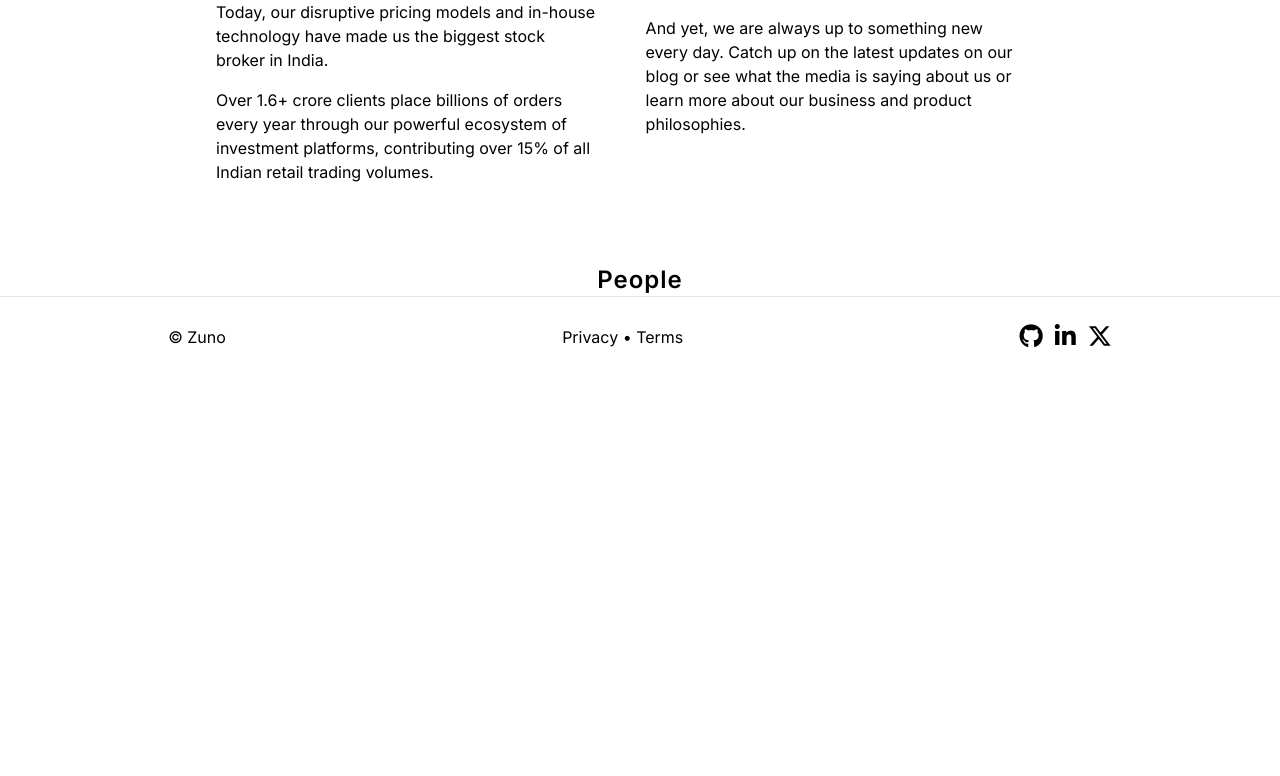
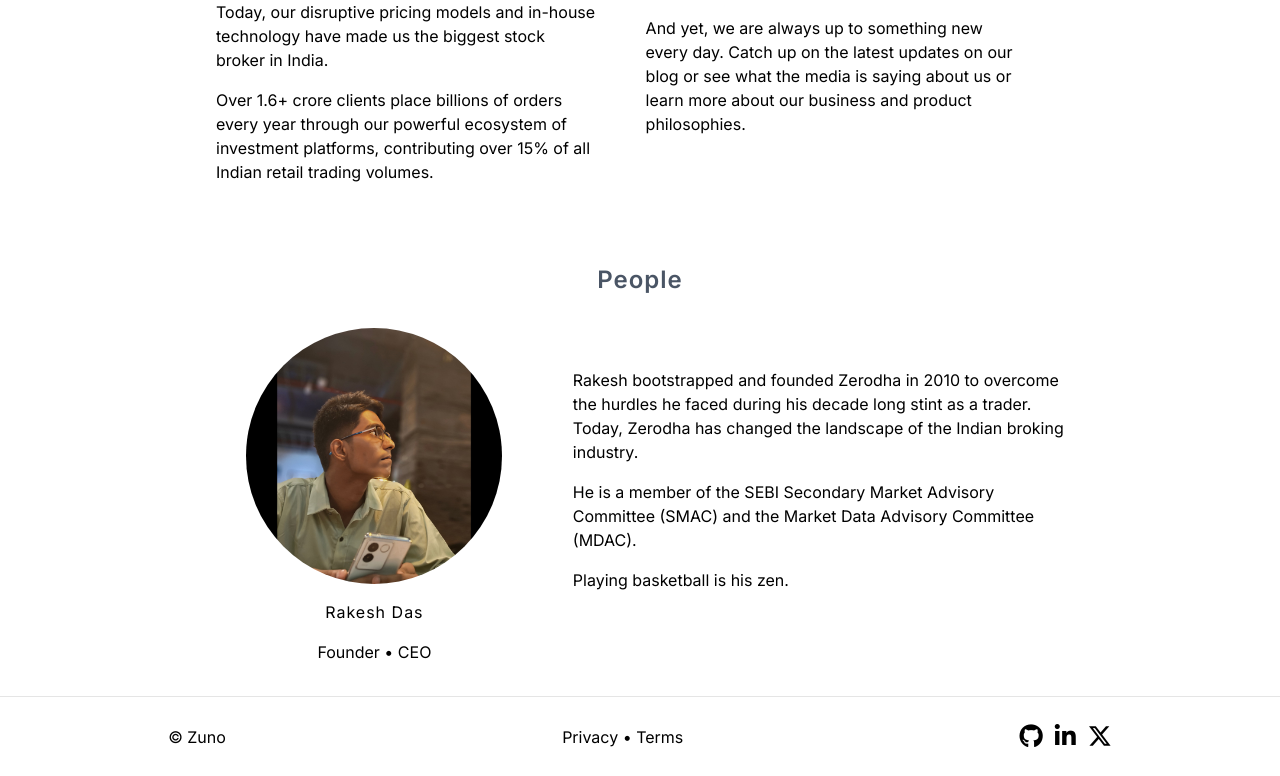
Before and after one commit to rcd-env/zuno, a React (Vite) app in the folder client/: page /about in a window 1280 px wide. Shown: the part 577-1353 px from the top of the page. Before the commit the page ends 960 px from the top, so only its background shows below. Built offline with nearby package versions, Linux system fonts and the light colour scheme.

Commit message:
add about page

```diff
--- a/client/src/landing-page/about/People.jsx
+++ b/client/src/landing-page/about/People.jsx
@@ -2,8 +2,33 @@ import React from "react";
 
 function People() {
   return (
-    <div>
-      <h2 className="text-center text-2xl font-semibold">People</h2>
+    <div className="mb-8">
+      <h2 className="text-center text-2xl text-gray-600 font-semibold mb-8">
+        People
+      </h2>
+      <div className="px-8 sm:px-52 flex flex-col sm:flex-row justify-between gap-8 ">
+        <div className="flex flex-col items-center gap-4 sm:w-[40%]">
+          <img
+            src="/assets/images/PFP.jpeg"
+            alt=""
+            className="h-64 w-64 rounded-full"
+          />
+          <h3 className="text-center">Rakesh Das</h3>
+          <p className="text-center">Founder &bull; CEO</p>
+        </div>
+        <div className="flex flex-col gap-4 sm:w-[60%] sm:pt-10">
+          <p>
+            Rakesh bootstrapped and founded Zerodha in 2010 to overcome the
+            hurdles he faced during his decade long stint as a trader. Today,
+            Zerodha has changed the landscape of the Indian broking industry.
+          </p>
+          <p>
+            He is a member of the SEBI Secondary Market Advisory Committee
+            (SMAC) and the Market Data Advisory Committee (MDAC).
+          </p>
+          <p>Playing basketball is his zen.</p>
+        </div>
+      </div>
     </div>
   );
 }
```
Also changed, not shown: client/public/assets/images/PFP.jpeg (added).
